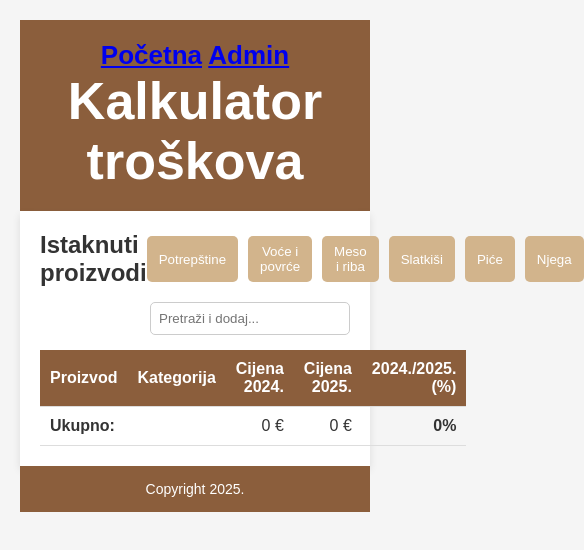
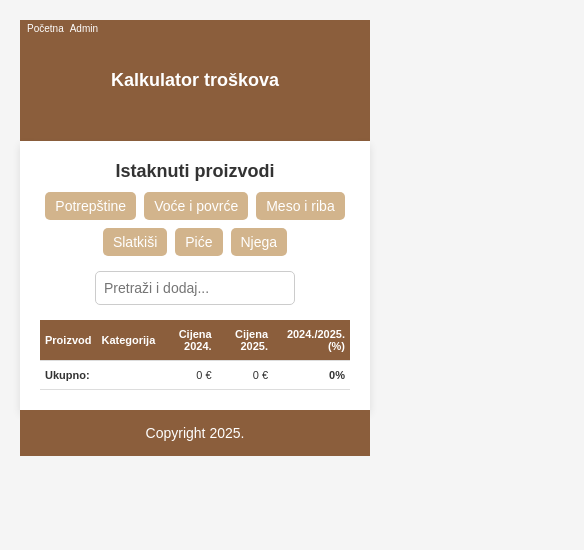
Before and after one commit to lorenam3/usporedba-cijena-proizvoda, a plain HTML site: page index.html in a window 390 px wide. Shown: the whole page, 584 px wide, since content can reach past the window. Drawn offline with Linux system fonts and the light colour scheme.

Commit message:
prilagodba za manje zaslone i poboljsanje izgleda

```diff
--- a/script.js
+++ b/script.js
@@ -95,7 +95,7 @@ document.getElementById("search").addEventListener("keypress", function (e) {
       const productList = document.getElementById("product-list");
       productList.innerHTML = `
               <tr>
-                <td colspan="5" style="text-align: center;">Nema traženog proizvoda.</td>
+                <td id="info" colspan="5" style="text-align: center;">Nema traženog proizvoda.</td>
               </tr>
               <tr>
                 <td colspan="5" style="text-align: center;">
--- a/style.scss
+++ b/style.scss
@@ -44,6 +44,13 @@ header {
   font-weight: bold;
 }
 
+.search-add input {
+  padding: 8px;
+  border: 1px solid #ccc;
+  border-radius: 5px;
+  width: 200px;
+}
+
 footer {
   background: $primary-color;
   color: white;
@@ -51,6 +58,7 @@ footer {
   padding: 15px;
   font-size: 14px;
   width: 100%;
+  margin-top: auto;
 }
 
 main {
@@ -62,44 +70,32 @@ main {
 
 .top-bar {
   display: flex;
-  justify-content: space-between;
+  flex-direction: column;
   align-items: center;
   margin-bottom: 15px;
+  text-align: center;
 
   h2 {
     font-size: 24px;
+    margin-bottom: 10px;
   }
 
   .tabs {
     display: flex;
-    gap: 10px;
+    flex-wrap: wrap;
+    justify-content: center;
+    gap: 8px;
+  }
 
-    button {
-      background: $secondary-color;
-      color: white;
-      border: none;
-      padding: 8px 12px;
-      border-radius: 5px;
-      cursor: pointer;
-      transition: 0.3s;
-
-      &:hover {
-        background: darken($secondary-color, 10%);
-      }
-    }
-  }
-}
-
-.search-add {
-  display: flex;
-  justify-content: flex-end;
-  margin-bottom: 15px;
-
-  input {
-    padding: 8px;
-    border: 1px solid #ccc;
+  .tabs button {
+    background: $secondary-color;
+    color: white;
+    border: none;
+    padding: 6px 10px;
     border-radius: 5px;
-    width: 200px;
+    cursor: pointer;
+    transition: 0.3s;
+    font-size: 14px;
   }
 }
 
@@ -153,4 +149,83 @@ table {
       font-weight: bold;
     }
   }
+
+  #add-product-btn {
+    background: #d2b48c;
+    color: white;
+    border: none;
+    padding: 8px 12px;
+    border-radius: 5px;
+    cursor: pointer;
+    transition: 0.3s;
+  }
+
+  #info {
+    font-weight: bold;
+    font-size: 15px;
+  }
 }
+
+/* Media Queries za tablet i mobilne uređaje */
+@media screen and (max-width: 768px) {
+  header h1 {
+    font-size: 22px;
+  }
+
+  .search-add {
+    display: flex;
+    justify-content: center;
+    margin-bottom: 15px;
+  }
+
+  table {
+    font-size: 14px;
+    overflow-x: auto;
+    width: 100%;
+    display: block;
+    border: none;
+  }
+
+  .tabs {
+    gap: 10px;
+    button {
+      font-size: 12px;
+    }
+  }
+
+  table td,
+  table th {
+    padding: 5px 2px;
+  }
+}
+/* Za uređaje manja od 500px */
+@media screen and (max-width: 500px) {
+  header h1 {
+    font-size: 18px;
+  }
+
+  nav {
+    top: 20px;
+    left: 25px;
+    gap: 2px;
+  }
+
+  nav a {
+    font-size: 10px;
+    font-weight: lighter;
+    padding: 3px 2px;
+  }
+  .top-bar h2 {
+    font-size: 18px;
+  }
+
+  .search-add input {
+    font-size: 14px;
+  }
+
+  table td,
+  table th {
+    padding: 8px 5px;
+    font-size: 11px;
+  }
+}
```
Also changed, not shown: admin/style.css, style.css, 1 other file.
